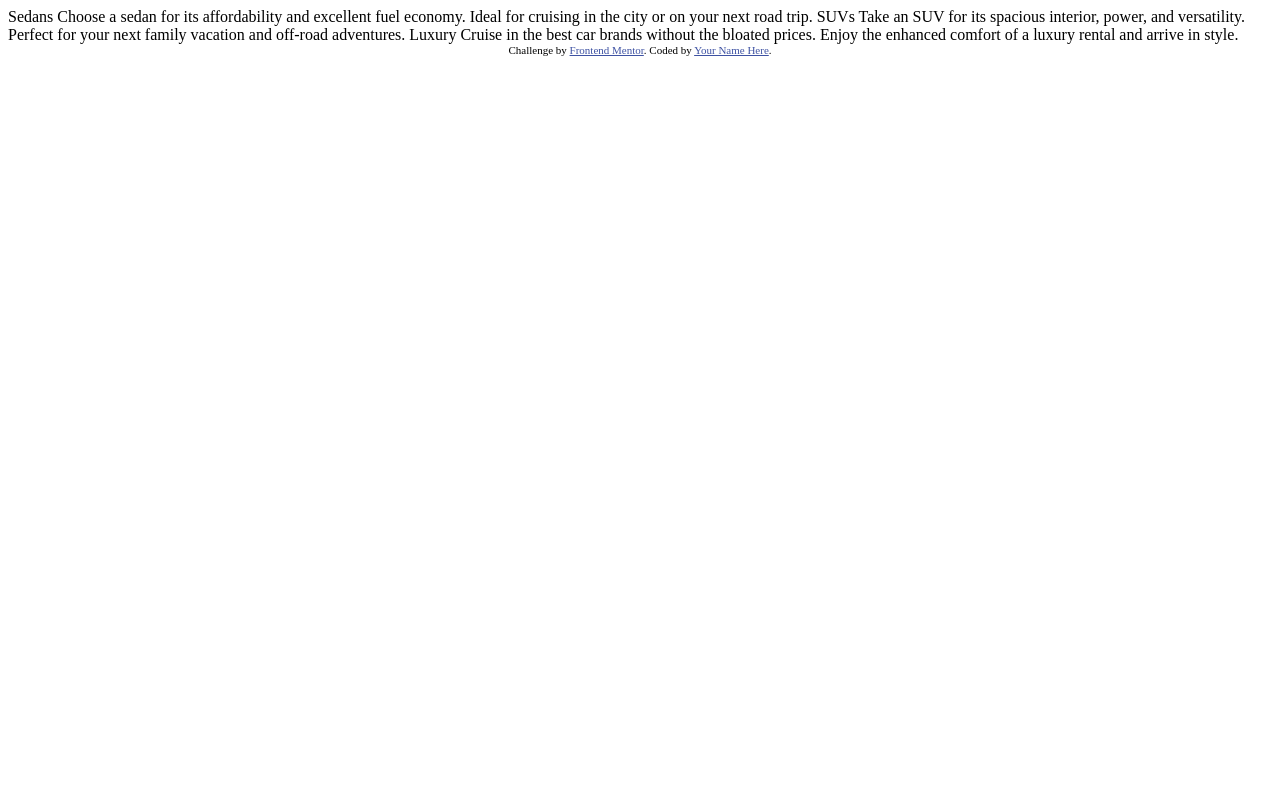
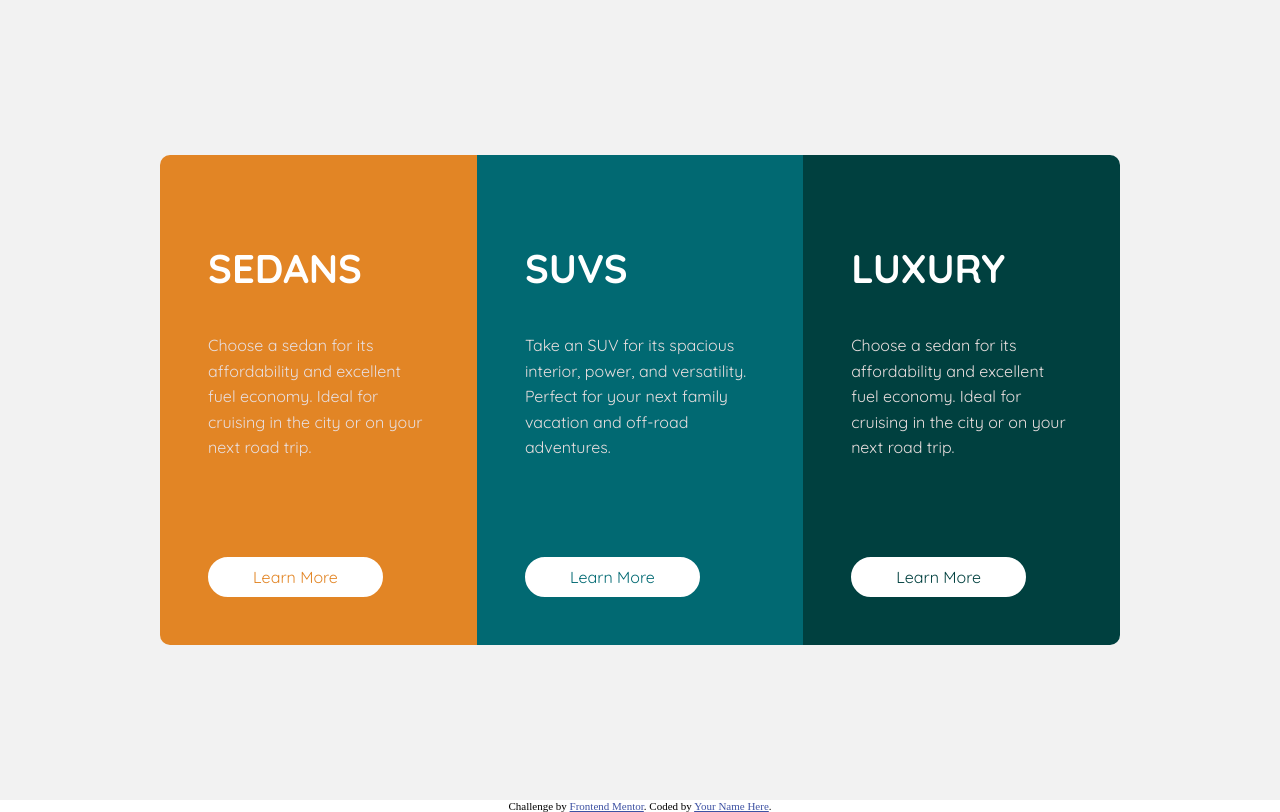
Before and after one commit to guanizorommel/Front-End-Mentor-2, a plain HTML site: page index.html in a window 1280 px wide. Drawn offline with Linux system fonts and the light colour scheme.

Commit message:
first update

```diff
--- /dev/null
+++ b/css/style.css
@@ -0,0 +1,115 @@
+* {
+    box-sizing: border-box;
+    margin:0;
+    padding: 0;
+}
+/** general layout **/
+section {
+    background-color: #f2f2f2;
+    min-height: 100vh;
+    display: flex;
+    align-items: center;
+    justify-content: center;
+}
+
+.container {
+    display: flex;
+    margin: 5em 10em;
+}
+
+/*typography*/
+
+h1, p, .cta {
+    font-family: "Quicksand", sans-serif;
+}
+
+h1 {
+    color: #ffff;
+    font-size: 2.5rem;
+    text-transform: uppercase;
+    font-weight: 900;
+    padding: 1em 0em;
+}
+
+
+p {
+    font-size: 1rem;
+    font-weight: 400;
+    line-height: 1.6;
+    color: hsl(0, 19%, 89%);
+    margin-bottom: 6em;
+}
+
+/**button css*/
+.cta {
+    background-color: #fff;
+    border: 2px solid white;
+    border-radius: 50px;
+    width: 175px;
+    text-align: center;
+    padding: .5em 0em;
+}
+
+.cta:hover {
+    background-color:transparent;
+    color: #fff;
+    transition: 0.5s ease;
+}
+
+/*button text colors*/
+.left-button-text {
+    color:#e28525;
+    padding: 1em 1.75em;
+}
+
+.left-button-text:hover {
+    color: #fff;
+}
+
+.middle-button-text {
+    color:#016972;
+    padding: 1em 1.75em;
+}
+
+.middle-button-text:hover {
+    color: #fff;
+}
+
+
+.right-button-text {
+    color:#00403f;
+    padding: 1em 1.75em;
+}
+
+.right-button-text:hover {
+    color: #fff;
+}
+
+/**boxes layout**/
+.left-box, .middle-box, .right-box {
+    padding: 3em 3em;
+}
+
+.left-box {
+    background-color: #e28525;
+    border-top-left-radius:10px;
+    border-bottom-left-radius: 10px;
+}
+
+.middle-box {
+    background-color: #016972;
+}
+
+.right-box {
+    background-color: #00403f;
+    border-top-right-radius: 10px;
+    border-bottom-right-radius: 10px;
+}
+
+/*content css*/
+
+.left-content, .middle-content, .right-content {
+    display: flex;
+    flex-direction: column;
+    align-items: flex-start;
+}
--- a/index.html
+++ b/index.html
@@ -5,6 +5,18 @@
   <meta name="viewport" content="width=device-width, initial-scale=1.0"> <!-- displays site properly based on user's device -->
 
   <link rel="icon" type="image/png" sizes="32x32" href="./images/favicon-32x32.png">
+  <!--Custom CSS-->
+  <link rel="stylesheet" href="/css/style.css">
+
+  <!-- Google Font -->
+  <link rel="preconnect" href="https://fonts.gstatic.com">
+<link href="https://fonts.googleapis.com/css2?family=Roboto:wght@400;900&display=swap" rel="stylesheet">
+
+<link rel="preconnect" href="https://fonts.gstatic.com">
+<link href="https://fonts.googleapis.com/css2?family=Poppins:wght@400;700&display=swap" rel="stylesheet">
+
+<link rel="preconnect" href="https://fonts.gstatic.com">
+<link href="https://fonts.googleapis.com/css2?family=Quicksand:wght@400;700&display=swap" rel="stylesheet">
 
   <title>Frontend Mentor | 3-column preview card component</title>
 
@@ -16,17 +28,42 @@
 </head>
 <body>
 
-  Sedans
-  Choose a sedan for its affordability and excellent fuel economy. Ideal for cruising in the city
-  or on your next road trip.
+  <section>
+    <div class="container">
 
-  SUVs
-  Take an SUV for its spacious interior, power, and versatility. Perfect for your next family vacation
-  and off-road adventures.
+      <div class="left-box">
+        <div class="left-content">
+          <div class="icon"></div>
+          <div class="title"><h1>Sedans</h1></div>
+          <div class="text"><p>Choose a sedan for its affordability and excellent fuel economy. Ideal for cruising in the city
+            or on your next road trip.</p></div>
+          <div class="cta"><span class="left-button-text">Learn More</span></div>
+        </div>
+      </div>
 
-  Luxury
-  Cruise in the best car brands without the bloated prices. Enjoy the enhanced comfort of a luxury
-  rental and arrive in style.
+      <div class="middle-box">
+        <div class="middle-content">
+          <div class="icon"></div>
+          <div class="title"><h1>Suvs</h1></div>
+          <div class="text"><p>Take an SUV for its spacious interior, power, and versatility. Perfect for your next family vacation and off-road adventures.</p></div>
+          <div class="cta"><span class="middle-button-text">Learn More</span></div>
+        </div>
+      </div>
+
+      <div class="right-box">
+        <div class="right-content">
+          <div class="icon"></div>
+          <div class="title"><h1>Luxury</h1></div>
+          <div class="text"><p>Choose a sedan for its affordability and excellent fuel economy. Ideal for cruising in the city
+            or on your next road trip.</p></div>
+          <div class="cta"><span class="right-button-text">Learn More</span></div>
+        </div>
+      </div>
+
+
+    </div>
+  </section>
+
 
   <div class="attribution">
     Challenge by <a href="https://www.frontendmentor.io?ref=challenge" target="_blank">Frontend Mentor</a>.
```
